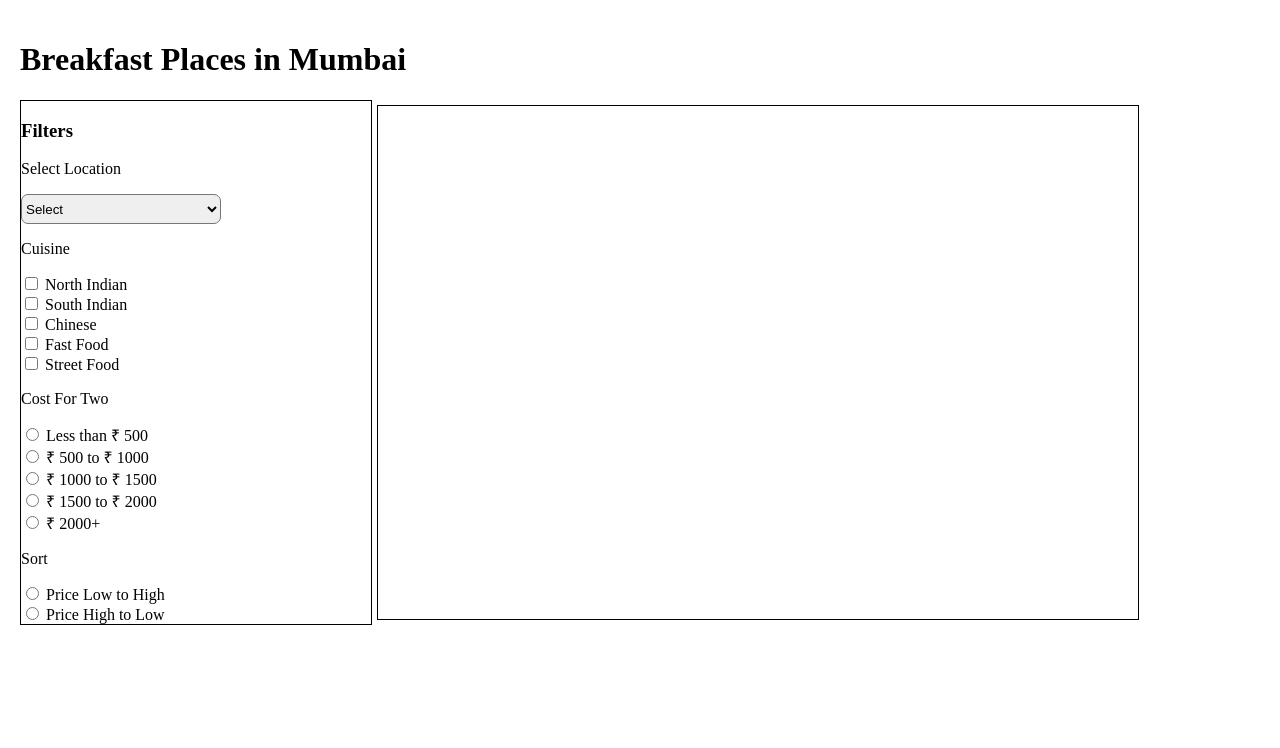
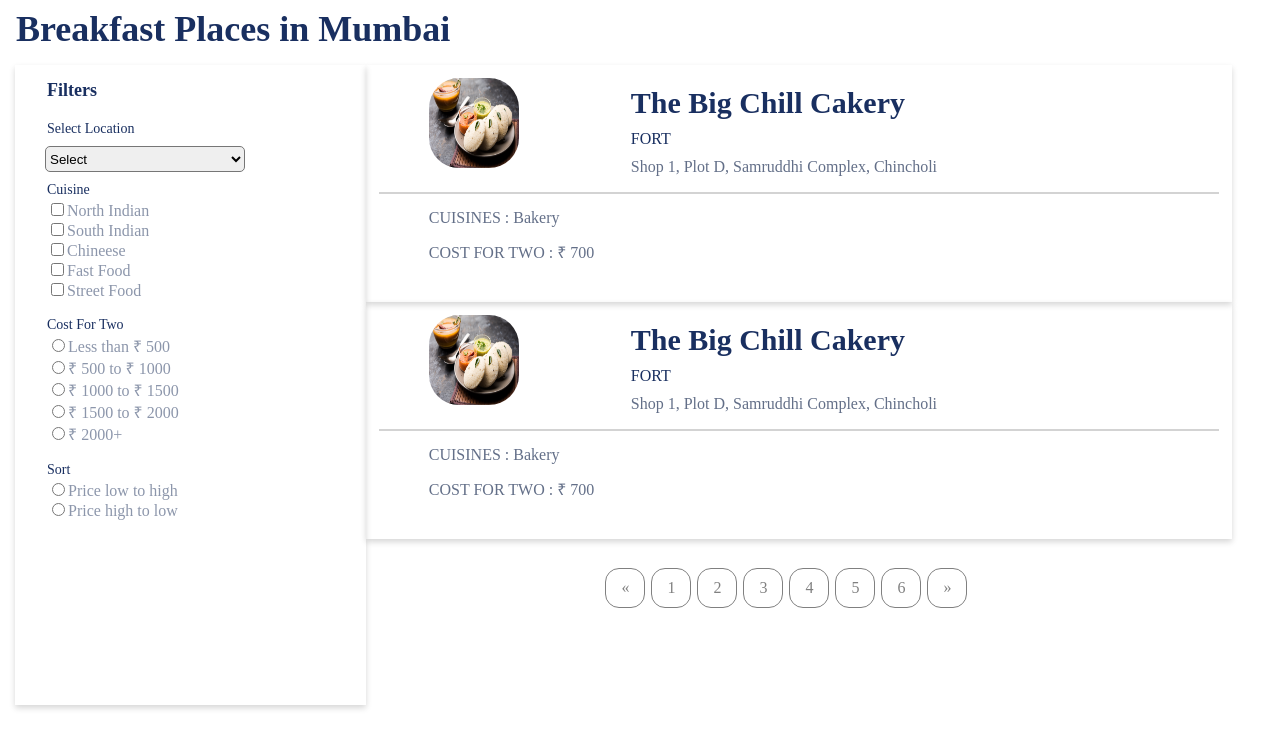
Before and after one commit to edureka-intership/assignment-1-Sesha-Ganesh, a plain HTML site: page index.html in a window 1280 px wide. Drawn offline with Linux system fonts and the light colour scheme.

Commit message:
assignment 1 submitted

```diff
--- a/index.html
+++ b/index.html
@@ -4,80 +4,98 @@
     <meta charset="UTF-8">
     <meta http-equiv="X-UA-Compatible" content="IE=edge">
     <meta name="viewport" content="width=device-width, initial-scale=1.0">
-    <title>Assignment1</title>
+    <title>Search Page</title>
+    <link rel="icon" href="./Images/breakfast.jpg" type="image/x-icon">
     <link rel="stylesheet" href="style.css">
 </head>
 <body>
-    <h1>Breakfast Places in Mumbai</h1>
-    <div class="main-section">
-        <section class="left-section">
-            <h3>Filters</h3>
+    <div class="header">Breakfast Places in Mumbai</div>
 
-            <p>Select Location</p>
-            <select name="locations" id="locations">
-                <option value="0">Select</option>
-                <option value="1">Location 1</option>
-                <option value="2">Location 2</option>
-                <option value="3">Location 3</option>
-                <option value="4">Location 4</option>
+
+    <div class="page-block">
+<!--------------------------------------Left Section------------------------------------------------------------->
+        <div class="left-section">
+
+            <div class="left-title page-title">Filters</div>
+
+            <div class="left-title">Select Location</div>
+            <select class="select-menu">
+                <option>Select</option>
+                <option>Delhi</option>
             </select>
 
-            <p>Cuisine</p>
             <div>
-                <input type="checkbox" name="checkbox1" value="1">
-                <label for="checkbox1">North Indian</label>
-            </div>
-            <div>
-                <input type="checkbox" name="checkbox2" value="2">
-                <label for="checkbox2">South Indian</label>
-            </div>
-            <div>
-                <input type="checkbox" name="checkbox3" value="3">
-                <label for="checkbox3">Chinese</label>
-            </div>
-            <div>
-                <input type="checkbox" name="checkbox4" value="4">
-                <label for="checkbox4">Fast Food</label>
-            </div>
-            <div>
-                <input type="checkbox" name="checkbox5" value="5">
-                <label for="checkbox5">Street Food</label>
+                <div class="left-title">Cuisine</div>
+                <div><input type="checkbox" name="cuisine-checkbox">North Indian</div>
+                <div><input type="checkbox" name="cuisine-checkbox">South Indian</div>
+                <div><input type="checkbox" name="cuisine-checkbox">Chineese</div>
+                <div><input type="checkbox" name="cuisine-checkbox">Fast Food</div>
+                <div><input type="checkbox" name="cuisine-checkbox">Street Food</div>
             </div>
 
-            <p>Cost For Two</p>
             <div>
-                <input type="radio" name="radio1" value="1">
-                <label for="radio1">Less than ₹ 500</label>
-            </div>
-            <div>
-                <input type="radio" name="radio2" value="2">
-                <label for="radio2">₹ 500 to ₹ 1000</label>
-            </div><div>
-                <input type="radio" name="radio3" value="3">
-                <label for="radio3">₹ 1000 to ₹ 1500</label>
-            </div><div>
-                <input type="radio" name="radio4" value="4">
-                <label for="radio4">₹ 1500 to ₹ 2000</label>
-            </div>
-            <div>
-                <input type="radio" name="radio5" value="5">
-                <label for="radio5">₹ 2000+</label>
-            </div>
-            <p>Sort</p>
-            <div>
-                <input type="radio" name="radio6" value="6">
-                <label for="radio6">Price Low to High</label>
-            </div>
-            <div>
-                <input type="radio" name="radio7" value="7">
-                <label for="radio7">Price High to Low</label>
+                <div class="left-title">Cost For Two</div>
+                <div><input type="radio" name="cost-radio">Less than ₹ 500</div>
+                <div><input type="radio" name="cost-radio">₹ 500 to ₹ 1000</div>
+                <div><input type="radio" name="cost-radio">₹ 1000 to ₹ 1500</div>
+                <div><input type="radio" name="cost-radio">₹ 1500 to ₹ 2000</div>
+                <div><input type="radio" name="cost-radio">₹ 2000+</div>
             </div>
 
-        </section>
-        <section class="right-section">
+            <div>
+                <div class="left-title">Sort</div>
+                <div><input type="radio" name="sort-radio">Price low to high</div>
+                <div><input type="radio" name="sort-radio">Price high to low</div>
+            </div>
+        </div>
+<!------------------------------------------Right Section--------------------------------------------------------->
+        <div class="right-section">
+            <div class="block item-one">
+               <div class="upper-part">
+                    <div class="image-box">
+                        <img src="./Images/breakfast.jpg" class="display-image"/>
+                    </div>
+                    <div >
+                        <div class="display-items item-title">The Big Chill Cakery</div>
+                        <div class="display-items item-location">FORT</div>
+                        <div class="display-items item-address">Shop 1, Plot D, Samruddhi Complex, Chincholi</div>
+                    </div>
+                </div>
+                <hr class="ruler">
+                <div class="lower-part">
+                    <div>CUISINES : Bakery</div>
+                    <div>COST FOR TWO : ₹ 700</div>
+                </div>
+            </div>
 
-        </section>
+            <div class="block item-two">
+                <div class="upper-part">
+                    <div class="image-box">
+                        <img src="./Images/breakfast.jpg" class="display-image"/>
+                    </div>
+                    <div >
+                        <div class="display-items item-title">The Big Chill Cakery</div>
+                        <div class="display-items item-location">FORT</div>
+                        <div class="display-items item-address">Shop 1, Plot D, Samruddhi Complex, Chincholi</div>
+                    </div>
+                </div>
+                <hr class="ruler">
+                <div class="lower-part">
+                    <div>CUISINES : Bakery</div>
+                    <div>COST FOR TWO : ₹ 700</div>
+                </div>
+            </div>
+            <div class="pagination">
+                    <a href="#top">&laquo;</a>
+                    <a href="#top">1</a>
+                    <a href="#top">2</a>
+                    <a href="#top">3</a>
+                    <a href="#top">4</a>
+                    <a href="#top">5</a>
+                    <a href="#top">6</a>
+                    <a href="#top">&raquo;</a>
+            </div>
+        </div>
     </div>
-
 </body>
 </html>
--- a/style.css
+++ b/style.css
@@ -1,30 +1,109 @@
-
 body{
-    margin:10px;
-    padding: 10px;
+    margin-left: 15px;
+    width: 98vw;
+    font-family: 'Poppins';
+}
+.header{
+    font-size: 36px;
+    font-weight:bold;
+    color: #192F60;
+    margin: 1px 3px 15px 1px;
 }
 
-#locations{
+.page-block{
+    height: 80vh;
+    display: flex;
+}
+.left-section{
+    width: 28%;
+    box-shadow: 0 3px 6px 0  rgba(0, 0, 0, 0.16);
+}
+.left-section > *{
+    padding: 2%;
+    margin-left: 25px;
+}
+.select-menu{
+    margin-left: 30px;
+    padding: 1% 0 1% 0;
     width: 200px;
-    height: 30px;
-    border-radius: 7px;
+    border-radius: 5px;
+}
+.left-section > div:not(.left-title) {
+    color: #8C96AB;
+}
+.left-title{
+    font: normal normal normal 14px/21px Poppins;
+    color: #192F60;
+    text-align: left;
+}
+.page-title {
+    margin-top: 5px;
+    font: normal normal 600 18px/27px Poppins;
+    color: #192F60;
 }
 
+.right-section{
+    height:80vh;
+    width: 67%;
+}
+.block{
+    width: 100%;
+    padding: 1.5%;
+    box-shadow: 0 3px 6px 0  rgba(0, 0, 0, 0.16);
+}
+.upper-part{
+    display:flex;
+}
+.image-box{
+    width: 200px;
+    padding-left: 50px;
+}
+.display-image{
+    border-radius: 30px;
+    width: 90px;
+    height: 90px;
+}
+.display-items{
+    padding: 2px;
+    width: 500px;
+}
+.item-title{
+    font: normal normal 600 30px/46px Poppins;
+    color: #192F60;
+}
+.item-location {
+    text-align: left;
+    font: normal normal medium 16px/30px Poppins;
+    color: #192F60;
+    opacity: 1;
+}
+.item-address{
+    font: normal normal normal 16px/30px Poppins;
+    color: #636F88;
+}
 
-
-.main-section{
+.lower-part{
+    padding-bottom: 20px;
+    color: #636F88;
+}
+.lower-part > *{
+    padding: 7px 5px 7px 50px;
+    color: #636F88;
+}
+.pagination{
+    padding: 3% 0 0 0;
+    justify-content: center;
     display: flex;
 }
-
-.left-section{
-    width:350px;
-    border: 1px solid black;
-    justify-self: start;
+.pagination > a{
+    color: grey;
+    text-decoration: none;
+    justify-content: center;
+    border:1px solid grey;
+    padding: 10px 15px;
+    margin: 3px;
+    border-radius: 35%;
 }
-.right-section{
-    width:750px;
-    padding:5px;
-    margin: 5px;
-    border: 1px solid black;
-    justify-self: ;
+.ruler{
+    border: 1px solid lightgray;
 }
```
Also changed, not shown: Images/breakfast.jpg (added).
